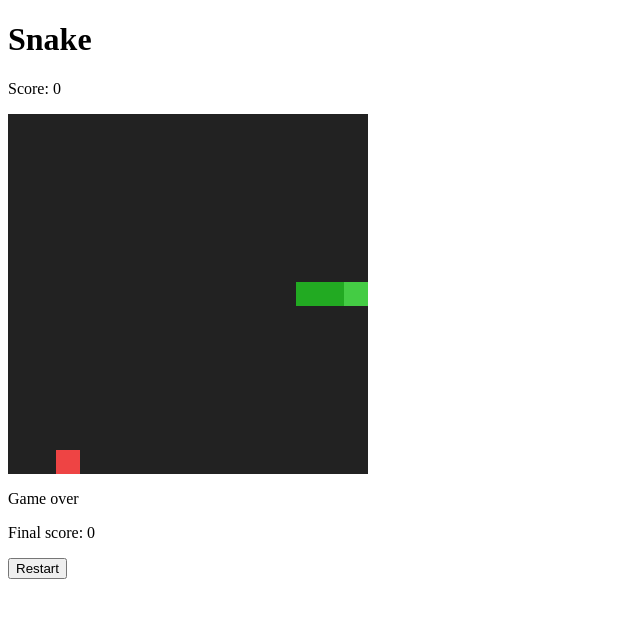
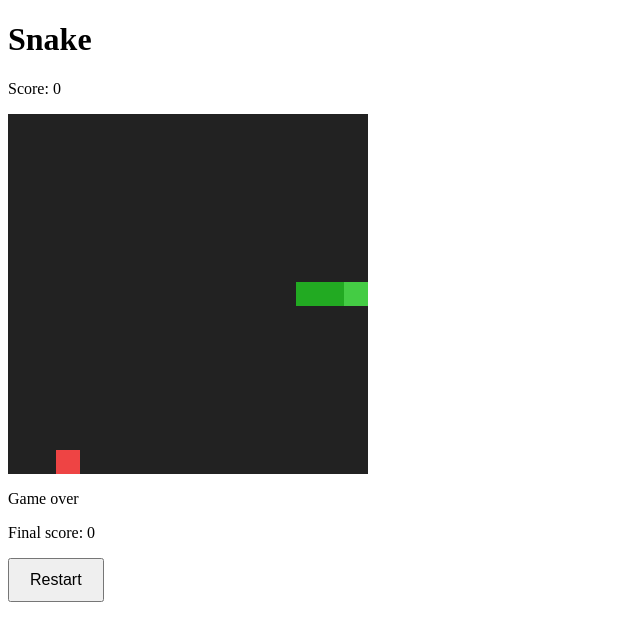
Before and after one commit to mariusachim/awesomeProject1, a React (Vite) app: page / in a window 1280 px wide. Shown: the top 640 px of the page, without its empty margins (0-640 px from the left). Built offline with nearby package versions, Linux system fonts and the light colour scheme.

Commit message:
fix(#33): buttons are too small to tap

```diff
--- /dev/null
+++ b/src/index.css
@@ -0,0 +1,12 @@
+button {
+  min-width: 44px;
+  min-height: 44px;
+  padding: 10px 20px;
+  font-size: 1rem;
+  cursor: pointer;
+}
+
+button:focus-visible {
+  outline: 3px solid #1a73e8;
+  outline-offset: 2px;
+}
--- a/src/main.tsx
+++ b/src/main.tsx
@@ -1,6 +1,7 @@
 import { StrictMode } from 'react'
 import { createRoot } from 'react-dom/client'
 import App from './App.tsx'
+import './index.css'
 
 createRoot(document.getElementById('root')!).render(
   <StrictMode>
```
